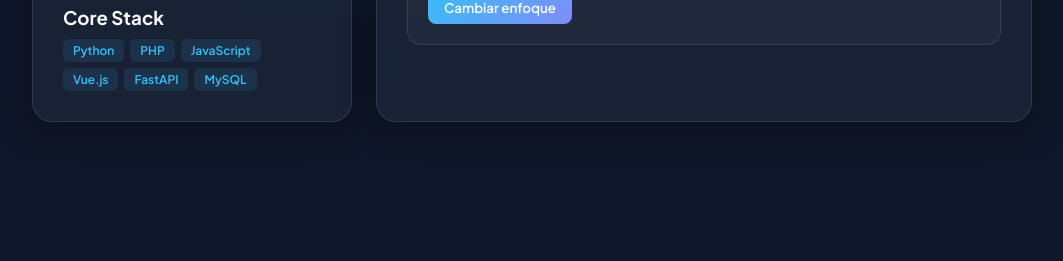
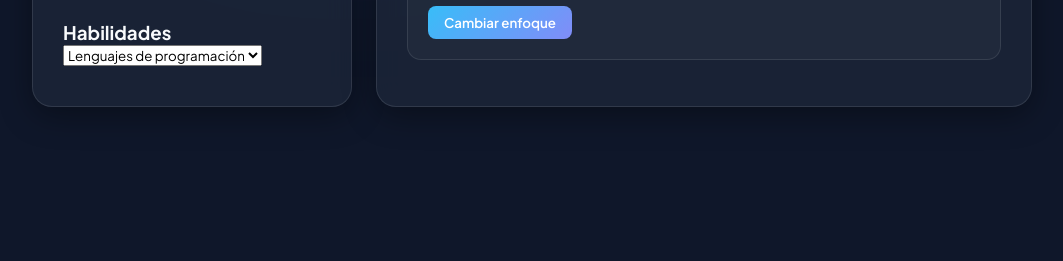
Before and after one commit to MChaparroCaballero/MChaparroCaballero.github.io, a plain HTML site: page index.html in a window 1280 px wide. Shown: the part 539-800 px from the top of the page, without its empty margins (108-1171 px from the left). Drawn offline with Linux system fonts and the light colour scheme.

Commit message:
Refactor skills section with new header and select

```diff
--- a/index.html
+++ b/index.html
@@ -33,14 +33,17 @@
             </div>
 
             <div class="skills-mini">
-                <h3>Core Stack</h3>
-                <div class="tags">
-                    <span>Python</span>
-                    <span>PHP</span>
-                    <span>JavaScript</span>
-                    <span>Vue.js</span>
-                    <span>FastAPI</span>
-                    <span>MySQL</span>
+                <div class="skills-header-select">
+                    <h3>Habilidades</h3>
+                    <select id="skill-category-select" class="styled-select">
+                        <option value="languages">Lenguajes de programación</option>
+                        <option value="backend">Tecnologías y Backend</option>
+                        <option value="frameworks">Frameworks y Librerías</option>
+                        <option value="tools">Herramientas y Otros</option>
+                    </select>
+                </div>
+                <div class="tags" id="skills-tags-container">
+                    <!-- Se rellenará dinámicamente con JS -->
                 </div>
             </div>
         </aside>
```
